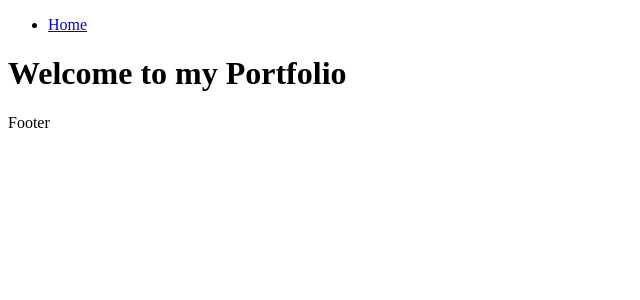
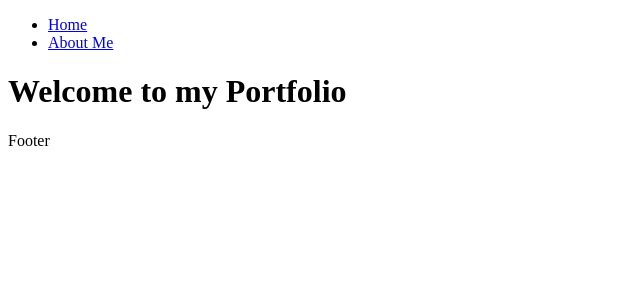
Before and after one commit to mattbertrand/mb-my-portfolio-client, a React (Create React App) app: page / in a window 1280 px wide. Shown: the top 300 px of the page, without its empty margins (0-640 px from the left). Built offline with nearby package versions, Linux system fonts and the light colour scheme.

Commit message:
added about link to navbar

```diff
--- a/src/components/NavBar.js
+++ b/src/components/NavBar.js
@@ -7,6 +7,7 @@ class NavBar extends Component {
             <div>
                 <ul>
                     <li><Link to="/">Home</Link></li>
+                    <li><Link to="/about">About Me</Link></li>
                 </ul>
             </div>
         )
```
